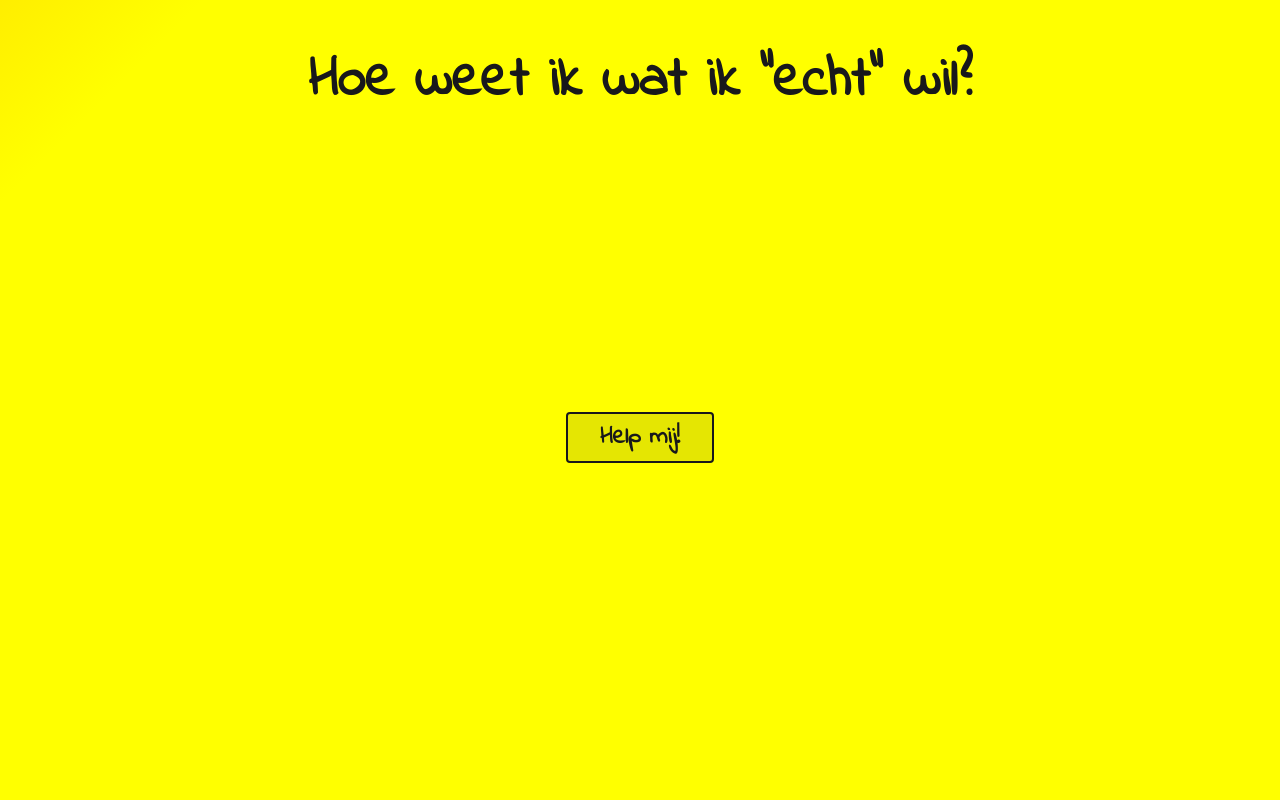
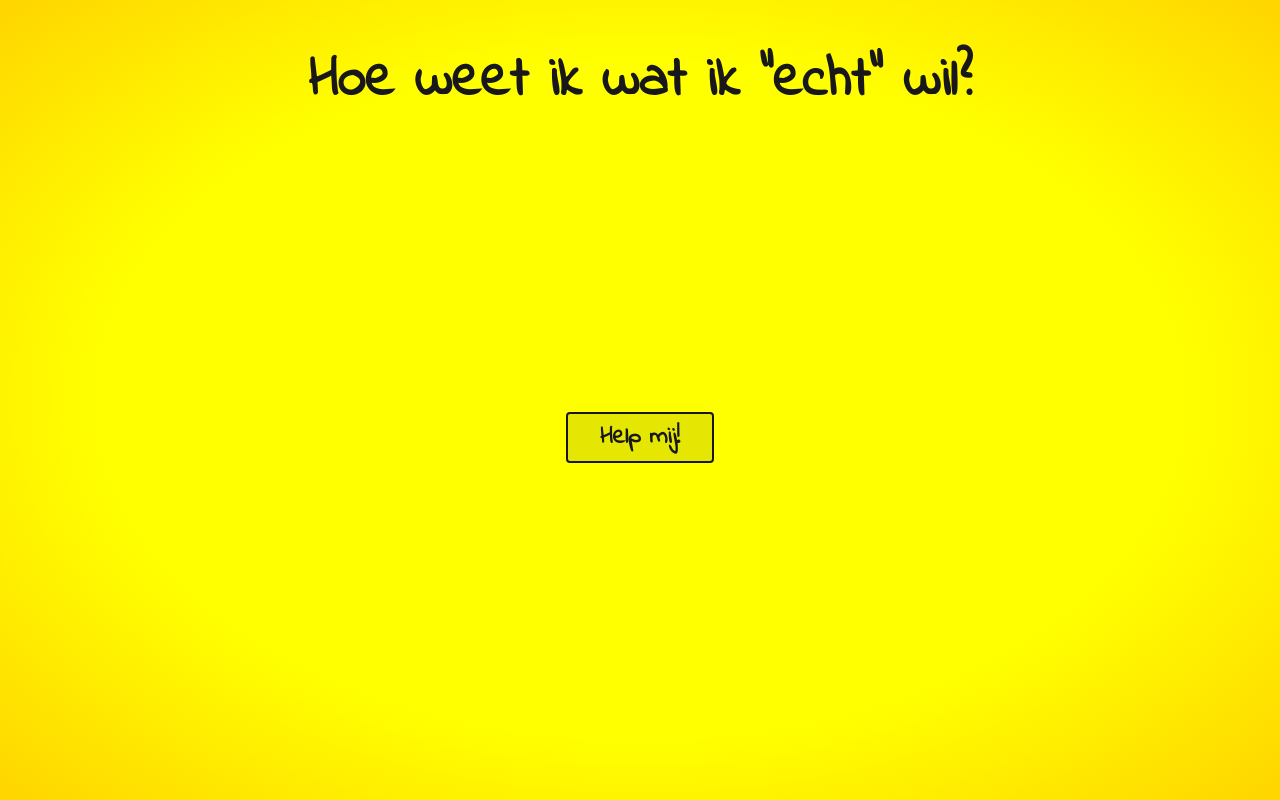
Before and after one commit to NextNebula/life-questions, an Angular app: page / in a window 1280 px wide. Built offline with nearby package versions, Linux system fonts and the light colour scheme.

Commit message:
Add random background transition

```diff
--- a/src/app/app.component.html
+++ b/src/app/app.component.html
@@ -1,4 +1,4 @@
-<div class="container">
+<div #container class="container">
   <h1 [@headerTrigger] *ngIf="!hasStarted">Hoe weet ik wat ik "echt" wil?</h1>
   <h1 [@headerTrigger] *ngIf="question">Misschien helpt deze vraag?</h1>
   <div class="container__question">
--- a/src/app/app.component.scss
+++ b/src/app/app.component.scss
@@ -4,6 +4,10 @@
     flex-direction: column;
     align-items: center;
     padding: 48px 32px;
+    background-size: 300% 300%;
+    background-image: radial-gradient(yellow 0%, yellow 20%, red 100%);
+    background-position: 50% 50%;
+    transition: background-position 8s ease-in-out;
 
     @media only screen and (max-width: 600px) {
         min-height: calc(100vh - 32px);
--- a/src/app/app.component.ts
+++ b/src/app/app.component.ts
@@ -1,4 +1,4 @@
-import { Component } from '@angular/core';
+import { AfterViewInit, Component, ElementRef, ViewChild } from '@angular/core';
 import { CommonModule } from '@angular/common';
 import { questions } from './questions';
 import { animate, style, transition, trigger } from '@angular/animations';
@@ -47,10 +47,19 @@ import { animate, style, transition, trigger } from '@angular/animations';
       ])
     ]), ]
 })
-export class AppComponent {
+export class AppComponent implements AfterViewInit {
+  @ViewChild('container') container!: ElementRef;
+
   hasStarted = false;
   showQuestion = false;
   question = '';
+
+  ngAfterViewInit(): void {
+    setInterval(() => {
+      console.log('Run')
+      this.container.nativeElement.style.backgroundPosition = `${Math.floor(Math.random() * 100)}% ${Math.floor(Math.random() * 100)}%`;
+    }, 8000)
+  }
 
   handleStart = () => {
     this.hasStarted = true;
--- a/src/styles.scss
+++ b/src/styles.scss
@@ -2,35 +2,7 @@
 
 body {
     font-family: 'Indie Flower', cursive;
-    background-size: 300% 300%;
-    background-image: linear-gradient(-45deg, yellow 0%, yellow 25%, yellow 51%, red 100%);
-    animation: AnimateBG 20s ease infinite;
     color: #18181b;
-    min-height: 100vh;
     overscroll-behavior: none;
     margin: 0;
 }
-
-@-webkit-keyframes AnimateBG {
-  0% {
-    background-position: 0% 50%;
-  }
-  50% {
-    background-position: 100% 50%;
-  }
-  100% {
-    background-position: 0% 50%;
-  }
-}
-
-@keyframes AnimateBG {
-  0% {
-    background-position: 0% 50%;
-  }
-  50% {
-    background-position: 100% 50%;
-  }
-  100% {
-    background-position: 0% 50%;
-  }
-}
```
